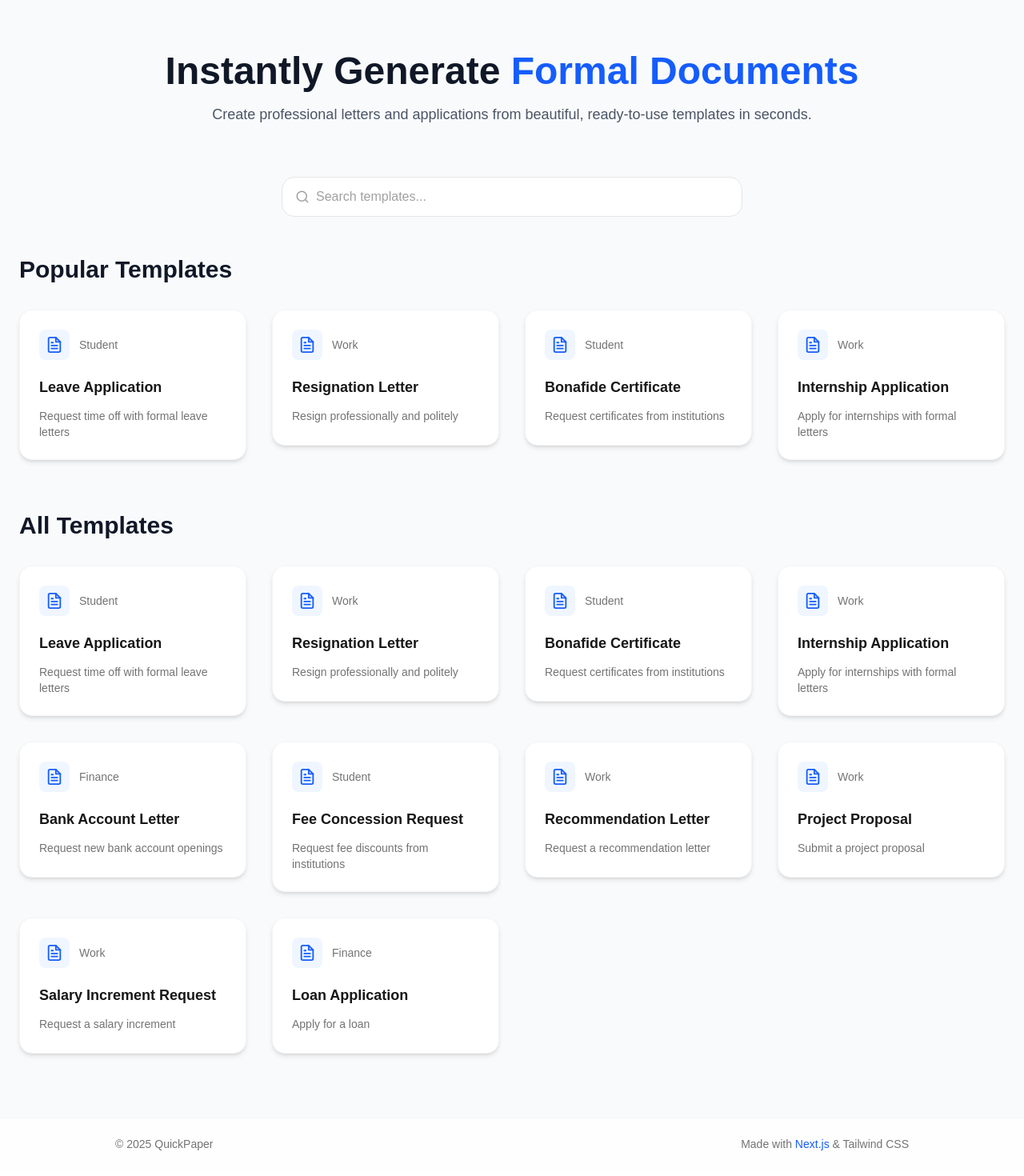
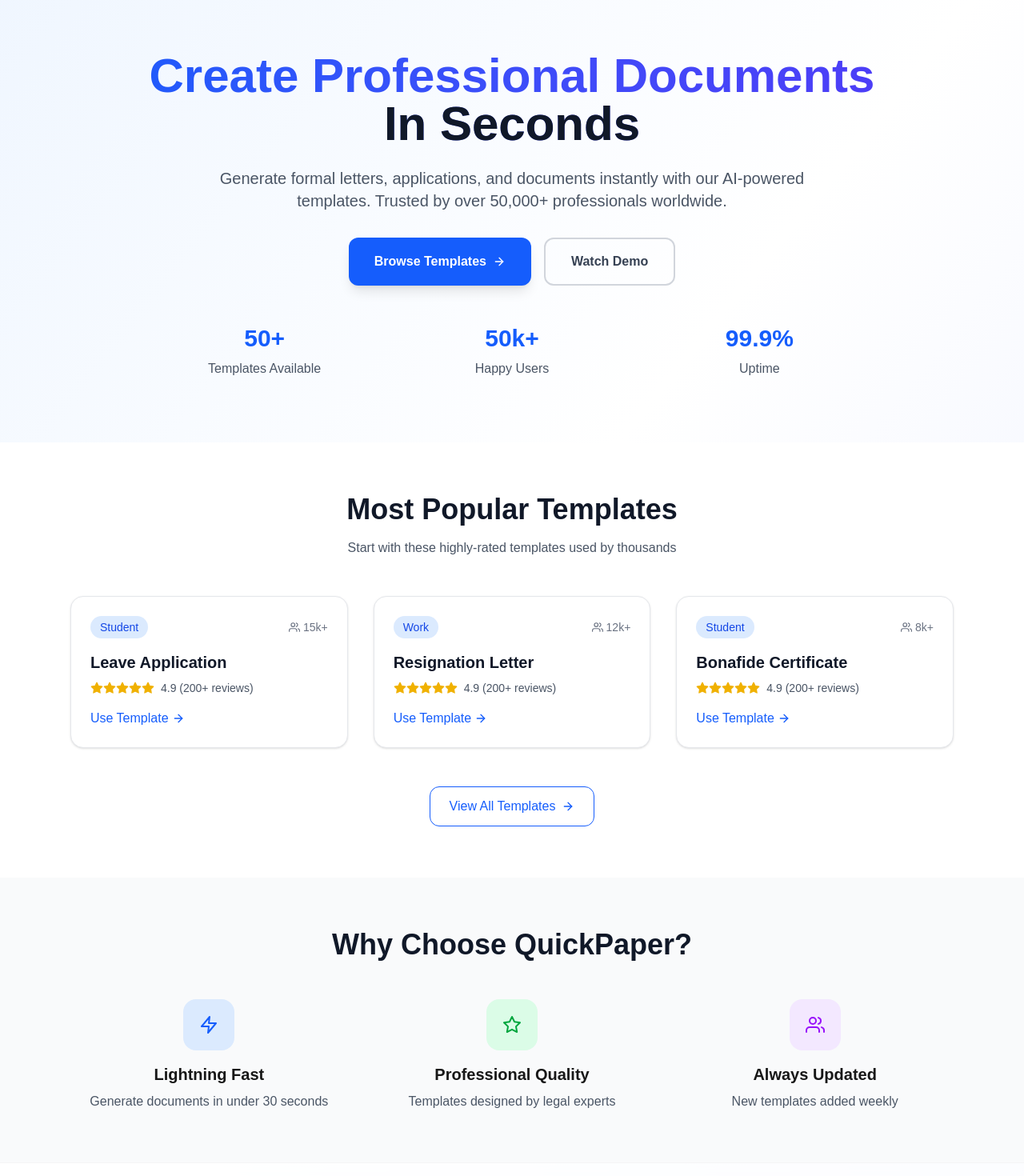
Before and after one commit to aditiappemane/QuickPaper, a Next.js app: page / in a window 1280 px wide. Shown: the part 80-1550 px from the top of the page at 80% size. Built offline with nearby package versions, Linux system fonts and the light colour scheme.

Commit message:
Updated the page.tsx and intialised templates/page.tsx

```diff
--- a/src/app/page.tsx
+++ b/src/app/page.tsx
@@ -1,201 +1,227 @@
 "use client";
-import { useState, useMemo, useEffect } from "react";
+import { useState, useEffect } from "react";
 import Header from "@/components/Header";
 import Footer from "@/components/Footer";
-import SearchBar from "@/components/SearchBar";
-import TemplateCard from "@/components/TemplateCard";
 import Template from "./Template";
-import Spinner from "@/components/Spinner";
 import { motion } from "framer-motion";
+import Link from "next/link";
+import { FiArrowRight, FiStar, FiUsers, FiZap } from "react-icons/fi";
 
-interface TemplateType {
-  id: string;
-  title: string;
-  description: string;
-  category: string;
-  popularity: number;
-}
-
-const templatesData: TemplateType[] = [
+const featuredTemplates = [
   {
     id: "leave-application",
     title: "Leave Application",
-    description: "Request time off with formal leave letters",
     category: "Student",
-    popularity: 95,
+    users: "15k+",
   },
   {
     id: "resignation-letter",
     title: "Resignation Letter",
-    description: "Resign professionally and politely",
     category: "Work",
-    popularity: 90,
+    users: "12k+",
   },
   {
     id: "bonafide-certificate",
     title: "Bonafide Certificate",
-    description: "Request certificates from institutions",
     category: "Student",
-    popularity: 85,
-  },
-  {
-    id: "internship-application",
-    title: "Internship Application",
-    description: "Apply for internships with formal letters",
-    category: "Work",
-    popularity: 80,
-  },
-  {
-    id: "bank-account-opening",
-    title: "Bank Account Letter",
-    description: "Request new bank account openings",
-    category: "Finance",
-    popularity: 75,
-  },
-  {
-    id: "fee-concession",
-    title: "Fee Concession Request",
-    description: "Request fee discounts from institutions",
-    category: "Student",
-    popularity: 70,
-  },
-  {
-    id: "recommendation-letter",
-    title: "Recommendation Letter",
-    description: "Request a recommendation letter",
-    category: "Work",
-    popularity: 65,
-  },
-  {
-    id: "project-proposal",
-    title: "Project Proposal",
-    description: "Submit a project proposal",
-    category: "Work",
-    popularity: 60,
-  },
-  {
-    id: "salary-increment",
-    title: "Salary Increment Request",
-    description: "Request a salary increment",
-    category: "Work",
-    popularity: 55,
-  },
-  {
-    id: "loan-application",
-    title: "Loan Application",
-    description: "Apply for a loan",
-    category: "Finance",
-    popularity: 50,
+    users: "8k+",
   },
 ];
 
 export default function HomePage() {
-  const [search, setSearch] = useState("");
-  const [templates, setTemplates] = useState<TemplateType[]>([]);
-  const [loading, setLoading] = useState(true);
+  const [templateCount, setTemplateCount] = useState(0);
 
   useEffect(() => {
-    setLoading(true);
-    const timer = setTimeout(() => {
-      setTemplates(templatesData);
-      setLoading(false);
-    }, 800);
-    return () => clearTimeout(timer);
+    const timer = setInterval(() => {
+      setTemplateCount((prev) => (prev < 50 ? prev + 1 : 50));
+    }, 50);
+    return () => clearInterval(timer);
   }, []);
 
-  const filtered = useMemo(() => {
-    if (!search.trim()) return templates;
-    return templates.filter(
-      (t) =>
-        t.title.toLowerCase().includes(search.toLowerCase()) ||
-        t.description.toLowerCase().includes(search.toLowerCase()) ||
-        t.category.toLowerCase().includes(search.toLowerCase())
-    );
-  }, [search, templates]);
-
-  const popularTemplates = useMemo(() => {
-    return [...templates]
-      .sort((a, b) => b.popularity - a.popularity)
-      .slice(0, 4);
-  }, [templates]);
-
   return (
-    <div className="min-h-screen flex flex-col bg-gray-50">
+    <div className="min-h-screen flex flex-col bg-gradient-to-br from-blue-50 via-white to-indigo-50">
       <Header />
       <Template>
-        <section className="w-full py-20">
-          <div className="max-w-7xl mx-auto px-6">
+        <main className="flex-1">
+          {/* Hero Section */}
+          <section className="py-20 px-6">
+            <div className="max-w-6xl mx-auto text-center">
               <motion.div
-              initial={{ opacity: 0, y: 20 }}
+                initial={{ opacity: 0, y: 30 }}
                 animate={{ opacity: 1, y: 0 }}
-              transition={{ duration: 0.6 }}
-              className="text-center max-w-4xl mx-auto mb-16"
+                transition={{ duration: 0.8 }}
               >
-              <h1 className="text-5xl font-extrabold mb-4 text-gray-900">
-                Instantly Generate{" "}
-                <span className="text-blue-600">Formal Documents</span>
+                <h1 className="text-6xl font-bold mb-6 bg-gradient-to-r from-blue-600 to-indigo-600 bg-clip-text text-transparent">
+                  Create Professional Documents
+                  <br />
+                  <span className="text-gray-900">In Seconds</span>
                 </h1>
-              <p className="text-lg text-gray-600">
-                Create professional letters and applications from beautiful,
-                ready-to-use templates in seconds.
+                <p className="text-xl text-gray-600 mb-8 max-w-3xl mx-auto">
+                  Generate formal letters, applications, and documents instantly
+                  with our AI-powered templates. Trusted by over 50,000+
+                  professionals worldwide.
                 </p>
-            </motion.div>
-
-            <motion.div
-              initial={{ opacity: 0 }}
-              animate={{ opacity: 1 }}
-              transition={{ delay: 0.3 }}
-              className="max-w-3xl mx-auto mb-12"
-            >
-              <SearchBar value={search} onChange={setSearch} />
-            </motion.div>
-
-            {loading ? (
-              <div className="flex justify-center py-20">
-                <Spinner />
-              </div>
-            ) : (
-              <>
-                <motion.div
-                  initial={{ opacity: 0, y: 20 }}
-                  animate={{ opacity: 1, y: 0 }}
-                  transition={{ delay: 0.4 }}
-                  className="mb-16"
-                >
-                  <h2 className="text-3xl font-semibold text-gray-900 mb-8">
-                    Popular Templates
-                  </h2>
-                  <div className="grid grid-cols-1 sm:grid-cols-2 md:grid-cols-4 gap-8">
-                    {popularTemplates.map((template) => (
-                      <TemplateCard key={template.id} {...template} />
-                    ))}
-                  </div>
               </motion.div>
 
               <motion.div
                 initial={{ opacity: 0, y: 20 }}
                 animate={{ opacity: 1, y: 0 }}
-                  transition={{ delay: 0.5 }}
+                transition={{ delay: 0.3, duration: 0.6 }}
+                className="flex flex-col sm:flex-row gap-4 justify-center mb-12"
               >
-                  <h2 className="text-3xl font-semibold text-gray-900 mb-8">
-                    All Templates
+                <Link
+                  href="/templates"
+                  className="inline-flex items-center px-8 py-4 bg-blue-600 text-white font-semibold rounded-xl hover:bg-blue-700 transition-all shadow-lg hover:shadow-xl group"
+                >
+                  Browse Templates
+                  <FiArrowRight className="ml-2 group-hover:translate-x-1 transition-transform" />
+                </Link>
+                <button className="inline-flex items-center px-8 py-4 border-2 border-gray-300 text-gray-700 font-semibold rounded-xl hover:border-blue-600 hover:text-blue-600 transition-all">
+                  Watch Demo
+                </button>
+              </motion.div>
+
+              {/* Stats */}
+              <motion.div
+                initial={{ opacity: 0 }}
+                animate={{ opacity: 1 }}
+                transition={{ delay: 0.6 }}
+                className="grid grid-cols-1 md:grid-cols-3 gap-8 max-w-4xl mx-auto"
+              >
+                <div className="text-center">
+                  <div className="text-3xl font-bold text-blue-600 mb-2">
+                    {templateCount}+
+                  </div>
+                  <div className="text-gray-600">Templates Available</div>
+                </div>
+                <div className="text-center">
+                  <div className="text-3xl font-bold text-blue-600 mb-2">
+                    50k+
+                  </div>
+                  <div className="text-gray-600">Happy Users</div>
+                </div>
+                <div className="text-center">
+                  <div className="text-3xl font-bold text-blue-600 mb-2">
+                    99.9%
+                  </div>
+                  <div className="text-gray-600">Uptime</div>
+                </div>
+              </motion.div>
+            </div>
+          </section>
+
+          {/* Featured Templates */}
+          <section className="py-16 bg-white">
+            <div className="max-w-6xl mx-auto px-6">
+              <motion.div
+                initial={{ opacity: 0, y: 20 }}
+                whileInView={{ opacity: 1, y: 0 }}
+                transition={{ duration: 0.6 }}
+                className="text-center mb-12"
+              >
+                <h2 className="text-4xl font-bold text-gray-900 mb-4">
+                  Most Popular Templates
                 </h2>
-                  {filtered.length === 0 ? (
-                    <p className="text-center text-gray-500">
-                      No templates found.
+                <p className="text-gray-600">
+                  Start with these highly-rated templates used by thousands
                 </p>
-                  ) : (
-                    <div className="grid grid-cols-1 sm:grid-cols-2 md:grid-cols-3 lg:grid-cols-4 gap-8">
-                      {filtered.map((template) => (
-                        <TemplateCard key={template.id} {...template} />
+              </motion.div>
+
+              <div className="grid md:grid-cols-3 gap-8">
+                {featuredTemplates.map((template, index) => (
+                  <motion.div
+                    key={template.id}
+                    initial={{ opacity: 0, y: 20 }}
+                    whileInView={{ opacity: 1, y: 0 }}
+                    transition={{ delay: index * 0.1, duration: 0.6 }}
+                    whileHover={{ y: -5 }}
+                    className="bg-white border border-gray-200 rounded-2xl p-6 shadow-sm hover:shadow-lg transition-all group"
+                  >
+                    <div className="flex items-center justify-between mb-4">
+                      <span className="px-3 py-1 bg-blue-100 text-blue-700 rounded-full text-sm font-medium">
+                        {template.category}
+                      </span>
+                      <div className="flex items-center text-sm text-gray-500">
+                        <FiUsers className="mr-1" />
+                        {template.users}
+                      </div>
+                    </div>
+                    <h3 className="text-xl font-semibold text-gray-900 mb-2 group-hover:text-blue-600 transition-colors">
+                      {template.title}
+                    </h3>
+                    <div className="flex items-center text-yellow-500 mb-4">
+                      <FiStar className="fill-current" />
+                      <FiStar className="fill-current" />
+                      <FiStar className="fill-current" />
+                      <FiStar className="fill-current" />
+                      <FiStar className="fill-current" />
+                      <span className="text-gray-600 ml-2 text-sm">
+                        4.9 (200+ reviews)
+                      </span>
+                    </div>
+                    <Link
+                      href={`/${template.id}`}
+                      className="inline-flex items-center text-blue-600 font-medium hover:text-blue-700 transition-colors"
+                    >
+                      Use Template
+                      <FiArrowRight className="ml-1 group-hover:translate-x-1 transition-transform" />
+                    </Link>
+                  </motion.div>
                 ))}
               </div>
-                  )}
-                </motion.div>
-              </>
-            )}
+
+              <div className="text-center mt-12">
+                <Link
+                  href="/templates"
+                  className="inline-flex items-center px-6 py-3 border border-blue-600 text-blue-600 font-medium rounded-xl hover:bg-blue-600 hover:text-white transition-all"
+                >
+                  View All Templates
+                  <FiArrowRight className="ml-2" />
+                </Link>
+              </div>
             </div>
           </section>
+
+          {/* Features */}
+          <section className="py-16 bg-gray-50">
+            <div className="max-w-6xl mx-auto px-6">
+              <div className="text-center mb-12">
+                <h2 className="text-4xl font-bold text-gray-900 mb-4">
+                  Why Choose QuickPaper?
+                </h2>
+              </div>
+              <div className="grid md:grid-cols-3 gap-8">
+                <div className="text-center">
+                  <div className="w-16 h-16 bg-blue-100 rounded-2xl flex items-center justify-center mx-auto mb-4">
+                    <FiZap className="text-blue-600 text-2xl" />
+                  </div>
+                  <h3 className="text-xl font-semibold mb-2">Lightning Fast</h3>
+                  <p className="text-gray-600">
+                    Generate documents in under 30 seconds
+                  </p>
+                </div>
+                <div className="text-center">
+                  <div className="w-16 h-16 bg-green-100 rounded-2xl flex items-center justify-center mx-auto mb-4">
+                    <FiStar className="text-green-600 text-2xl" />
+                  </div>
+                  <h3 className="text-xl font-semibold mb-2">
+                    Professional Quality
+                  </h3>
+                  <p className="text-gray-600">
+                    Templates designed by legal experts
+                  </p>
+                </div>
+                <div className="text-center">
+                  <div className="w-16 h-16 bg-purple-100 rounded-2xl flex items-center justify-center mx-auto mb-4">
+                    <FiUsers className="text-purple-600 text-2xl" />
+                  </div>
+                  <h3 className="text-xl font-semibold mb-2">Always Updated</h3>
+                  <p className="text-gray-600">New templates added weekly</p>
+                </div>
+              </div>
+            </div>
+          </section>
+        </main>
       </Template>
       <Footer />
     </div>
```
Also changed, not shown: src/templates/page.tsx (added). Lines whose indentation alone changed are shown as unchanged.
